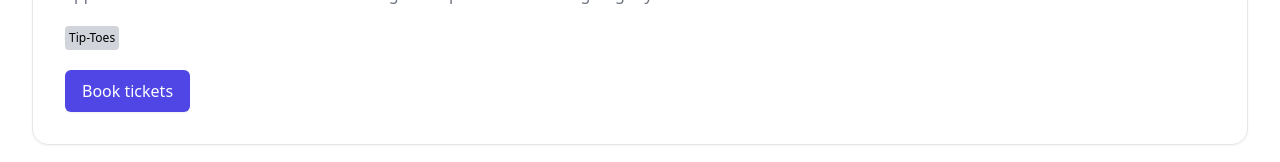
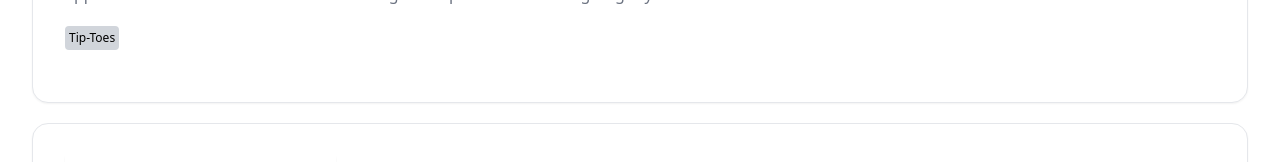
Before and after one commit to thegoodnate/treadingtheboards, a Vue app: page /events in a window 1280 px wide. Shown: the part 1917-2079 px from the top of the page. Built offline with nearby package versions, Linux system fonts and the light colour scheme; a web font is replaced by a local one.

Commit message:
removed bee musical from upcoming shows

```diff
--- a/src/views/Events.vue
+++ b/src/views/Events.vue
@@ -105,8 +105,7 @@ const events = [
       'Mr Waxworth and his busy team are eager to do their part in the world, except for one bee – Grumble Bee!',
       'However, as the colonies begin to collapse, Grumble Bee begins to understand and appreciate her value and what she can bring to keep the bees buzzing brightly!',
     ],
-    upcoming: true,
-    url: 'https://www.ticketsource.co.uk/treading-the-boards/the-bee-musical/e-vkzomj',
+    upcoming: false,
   },
   {
     title: 'Nunsense: The Mega Musical',
```
